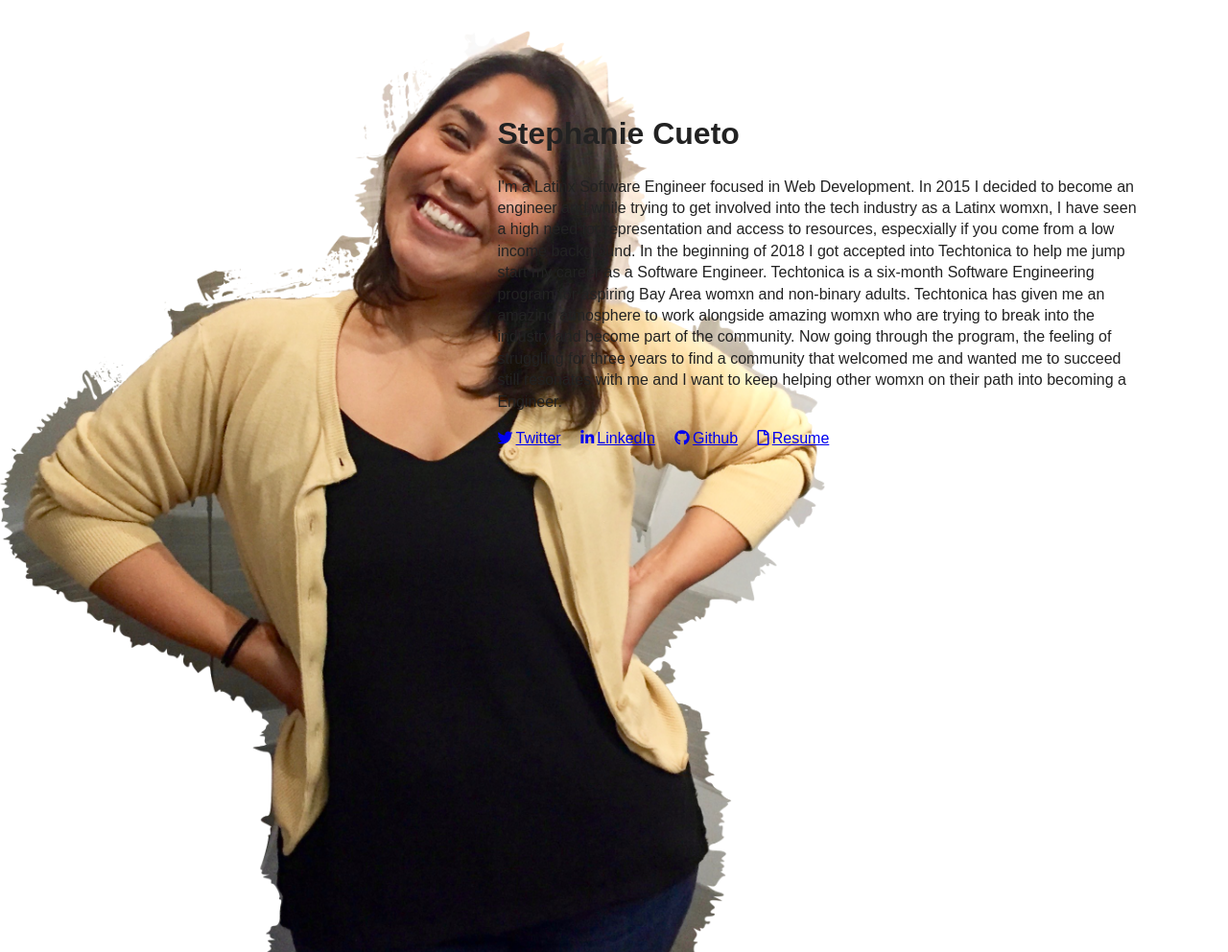
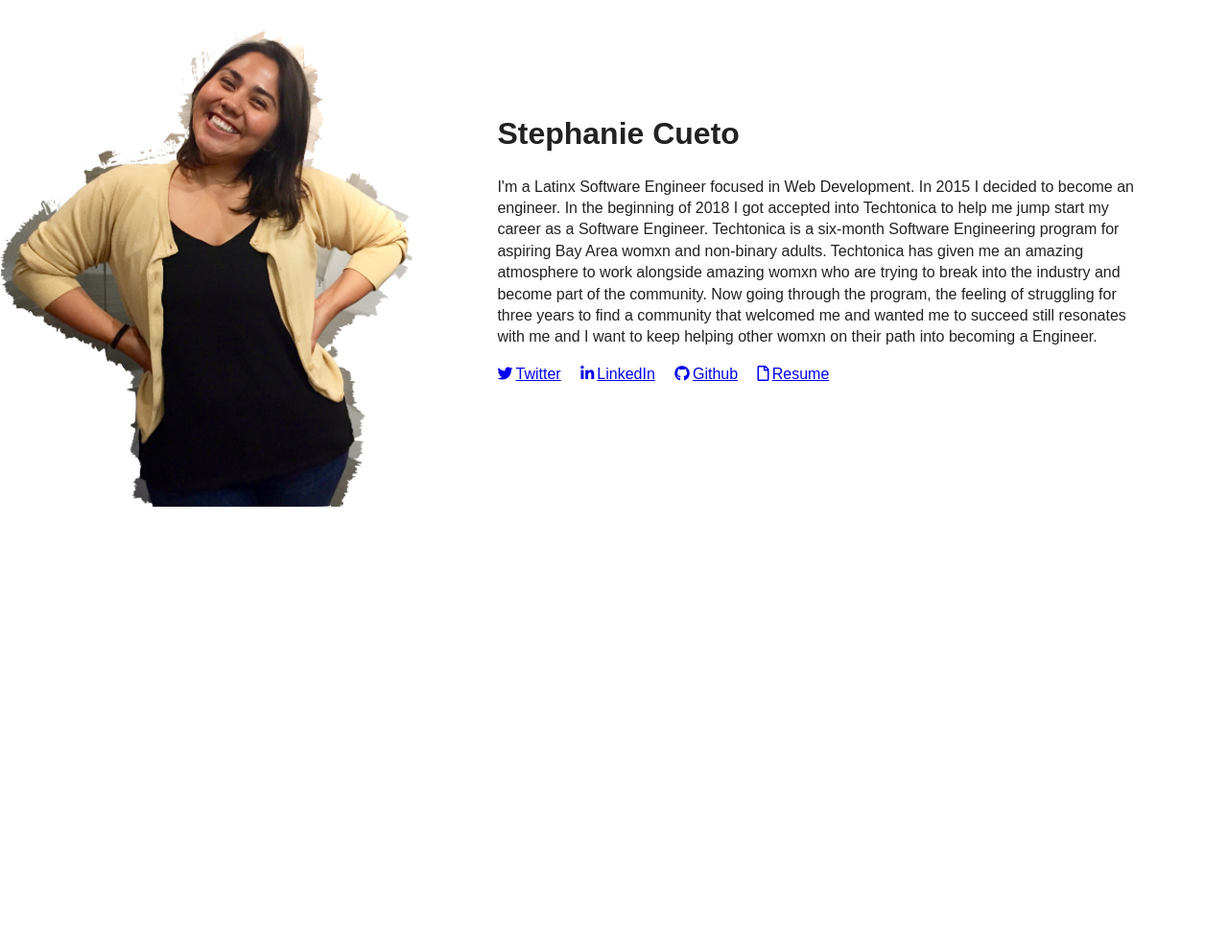
Before and after one commit to smcueto/stephaniecueto-website, a PHP site: page /index.html in a window 1280 px wide. Shown: the whole page at 96% size. Run offline with PHP 8.4, Linux system fonts and the light colour scheme; some libraries are stand-ins or nearby versions.

Commit message:
trying to resize image

```diff
--- a/css/index.css
+++ b/css/index.css
@@ -105,7 +105,7 @@ html {
 #about {
     background-image: url('/img/stephaniecuetowebsite.png');
     background-color: #ffffff;
-    background-size: auto 100%;
+    background-size: auto 50%;
     background-repeat: no-repeat;
     background-position: 10% 3em;
     height: 100vh;
--- a/index.html
+++ b/index.html
@@ -13,9 +13,10 @@
     <link rel="stylesheet" href="css/font-awesome.min.css">
     <!-- start Mixpanel -->
     <script type="text/javascript">(function(e,a){if(!a.__SV){var b=window;try{var c,l,i,j=b.location,g=j.hash;c=function(a,b){return(l=a.match(RegExp(b+"=([^&]*)")))?l[1]:null};g&&c(g,"state")&&(i=JSON.parse(decodeURIComponent(c(g,"state"))),"mpeditor"===i.action&&(b.sessionStorage.setItem("_mpcehash",g),history.replaceState(i.desiredHash||"",e.title,j.pathname+j.search)))}catch(m){}var k,h;window.mixpanel=a;a._i=[];a.init=function(b,c,f){function e(b,a){var c=a.split(".");2==c.length&&(b=b[c[0]],a=c[1]);b[a]=function(){b.push([a].concat(Array.prototype.slice.call(arguments,
-0)))}}var d=a;"undefined"!==typeof f?d=a[f]=[]:f="mixpanel";d.people=d.people||[];d.toString=function(b){var a="mixpanel";"mixpanel"!==f&&(a+="."+f);b||(a+=" (stub)");return a};d.people.toString=function(){return d.toString(1)+".people (stub)"};k="disable time_event track track_pageview track_links track_forms register register_once alias unregister identify name_tag set_config reset opt_in_tracking opt_out_tracking has_opted_in_tracking has_opted_out_tracking clear_opt_in_out_tracking people.set people.set_once people.unset people.increment people.append people.union people.track_charge people.clear_charges people.delete_user".split(" ");
-for(h=0;h<k.length;h++)e(d,k[h]);a._i.push([b,c,f])};a.__SV=1.2;b=e.createElement("script");b.type="text/javascript";b.async=!0;b.src="undefined"!==typeof MIXPANEL_CUSTOM_LIB_URL?MIXPANEL_CUSTOM_LIB_URL:"file:"===e.location.protocol&&"//cdn4.mxpnl.com/libs/mixpanel-2-latest.min.js".match(/^\/\//)?"https://cdn4.mxpnl.com/libs/mixpanel-2-latest.min.js":"//cdn4.mxpnl.com/libs/mixpanel-2-latest.min.js";c=e.getElementsByTagName("script")[0];c.parentNode.insertBefore(b,c)}})(document,window.mixpanel||[]);
-mixpanel.init("ace14ad1e26c75f3b4468289ebd37215");</script>
+    0)))}}var d=a;"undefined"!==typeof f?d=a[f]=[]:f="mixpanel";d.people=d.people||[];d.toString=function(b){var a="mixpanel";"mixpanel"!==f&&(a+="."+f);b||(a+=" (stub)");return a};d.people.toString=function(){return d.toString(1)+".people (stub)"};k="disable time_event track track_pageview track_links track_forms register register_once alias unregister identify name_tag set_config reset opt_in_tracking opt_out_tracking has_opted_in_tracking has_opted_out_tracking clear_opt_in_out_tracking people.set people.set_once people.unset people.increment people.append people.union people.track_charge people.clear_charges people.delete_user".split(" ");
+    for(h=0;h<k.length;h++)e(d,k[h]);a._i.push([b,c,f])};a.__SV=1.2;b=e.createElement("script");b.type="text/javascript";b.async=!0;b.src="undefined"!==typeof MIXPANEL_CUSTOM_LIB_URL?MIXPANEL_CUSTOM_LIB_URL:"file:"===e.location.protocol&&"//cdn4.mxpnl.com/libs/mixpanel-2-latest.min.js".match(/^\/\//)?"https://cdn4.mxpnl.com/libs/mixpanel-2-latest.min.js":"//cdn4.mxpnl.com/libs/mixpanel-2-latest.min.js";c=e.getElementsByTagName("script")[0];c.parentNode.insertBefore(b,c)}})(document,window.mixpanel||[]);
+    mixpanel.init("ace14ad1e26c75f3b4468289ebd37215");
+</script>
 <!-- end Mixpanel -->
 </head>
 
@@ -26,7 +27,7 @@ mixpanel.init("ace14ad1e26c75f3b4468289ebd37215");</script>
             <!-- Add your site or application content here -->
             <h1>Stephanie Cueto</h1>
 
-            <p>I'm a Latinx Software Engineer focused in Web Development. In 2015 I decided to become an engineer and while trying to get involved into the tech industry as a Latinx womxn, I have seen a high need for representation and access to resources, especxially if you come from a low income background. In the beginning of 2018 I got accepted into Techtonica to help me jump start my career as a Software Engineer. Techtonica is a six-month Software Engineering program for aspiring Bay Area womxn and non-binary adults. Techtonica has given me an amazing atmosphere to work alongside amazing womxn who are trying to break into the industry and become part of the community. Now going through the program, the feeling of struggling for three years to find a community that welcomed me and wanted me to succeed still resonates with me and I want to keep helping other womxn on their path into becoming a Engineer.</p>
+            <p>I'm a Latinx Software Engineer focused in Web Development. In 2015 I decided to become an engineer. In the beginning of 2018 I got accepted into Techtonica to help me jump start my career as a Software Engineer. Techtonica is a six-month Software Engineering program for aspiring Bay Area womxn and non-binary adults. Techtonica has given me an amazing atmosphere to work alongside amazing womxn who are trying to break into the industry and become part of the community. Now going through the program, the feeling of struggling for three years to find a community that welcomed me and wanted me to succeed still resonates with me and I want to keep helping other womxn on their path into becoming a Engineer.</p>
         </div>
 
         <div id="social">
```
